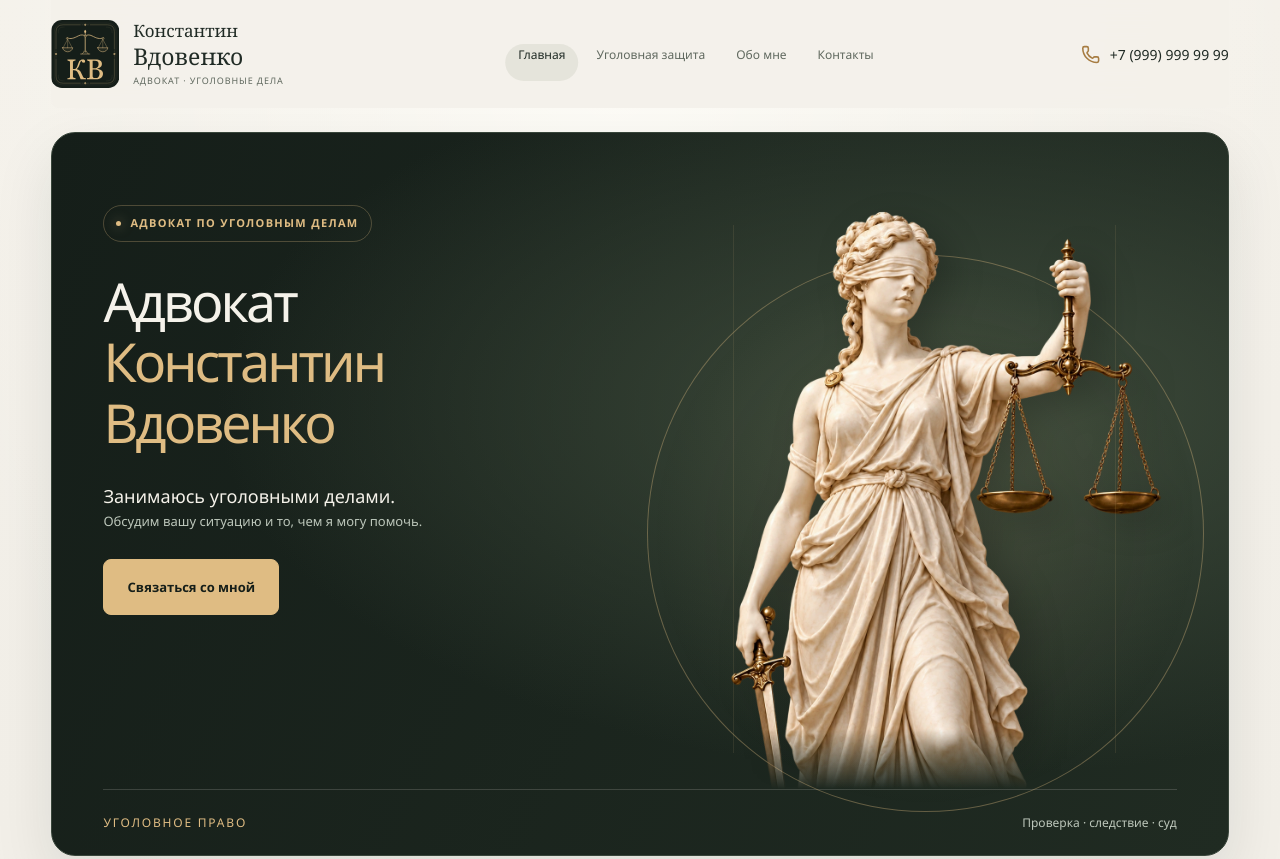
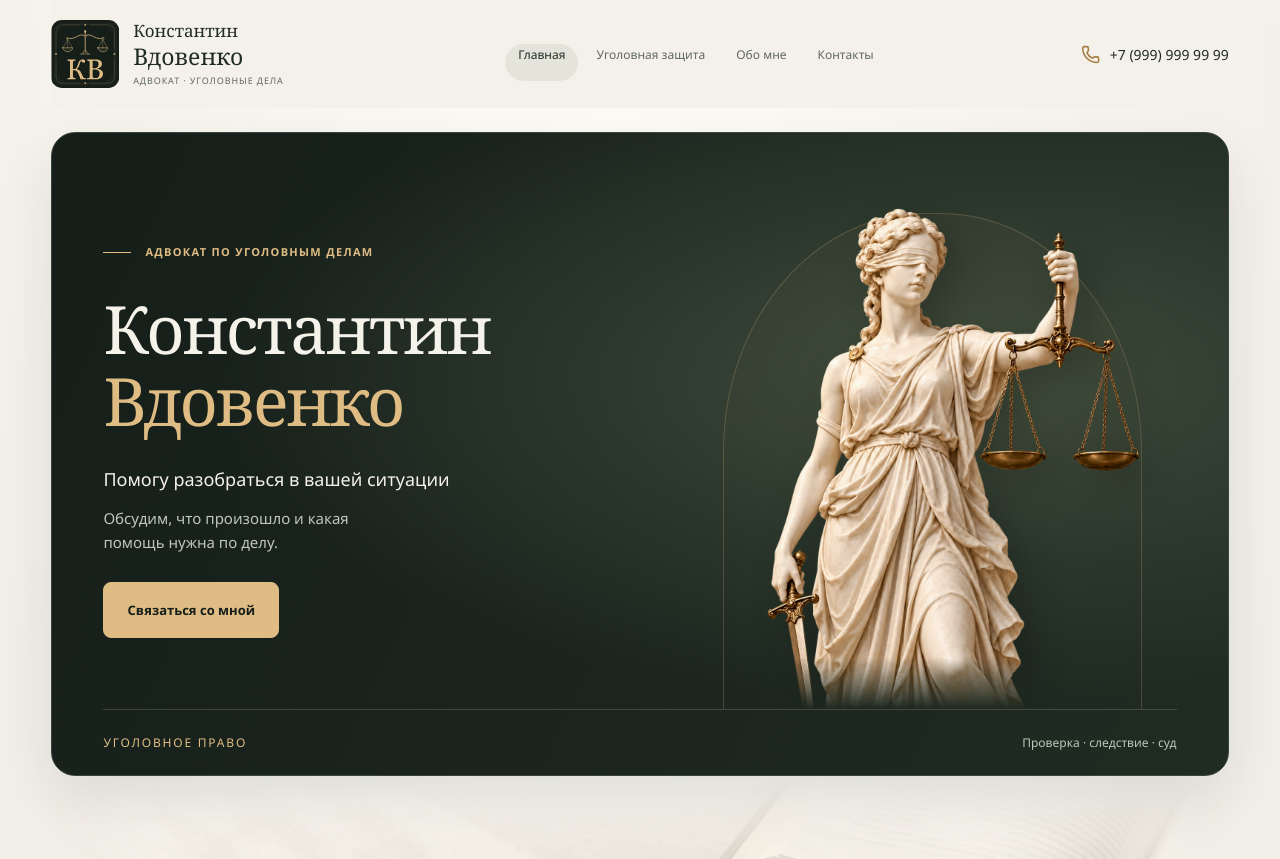
Before and after one commit to Aleks-man/advokat-vdovenko, a React (Vite) app in the folder front/: page / in a window 1280 px wide. Shown: the top 859 px of the page. Built offline with nearby package versions, Linux system fonts and the light colour scheme; a web font is replaced by a local one.

Commit message:
style: refine hero composition and attorney name typography

```diff
--- a/front/src/components/Hero/Hero.css
+++ b/front/src/components/Hero/Hero.css
@@ -1,6 +1,6 @@
 .hero {
   display: grid;
-  grid-template-columns: 1.08fr 1fr;
+  grid-template-columns: 1.15fr 1fr;
   column-gap: 24px;
   position: relative;
   isolation: isolate;
@@ -16,53 +16,55 @@
   box-shadow: 0 24px 60px rgb(21 30 25 / 10%);
 }
 .hero-copy {
-  padding: 16px 0 40px;
+  padding: 40px 0 56px;
+  align-self: center;
   position: relative;
   z-index: 2;
 }
 .hero-copy .eyebrow {
-  display: inline-flex;
+  display: flex;
   align-items: center;
-  gap: 9px;
-  padding: 9px 12px;
-  border: 1px solid rgb(223 188 131 / 28%);
-  border-radius: 40px;
+  gap: 14px;
   color: var(--accent-light);
-  font-size: 11px;
   letter-spacing: 0.12em;
 }
-.status-dot {
-  width: 5px;
-  height: 5px;
+.hero-copy .eyebrow::before {
+  content: '';
+  width: 28px;
+  height: 1px;
   flex-shrink: 0;
-  border-radius: 50%;
-  background: var(--accent-light);
-  box-shadow: 0 0 12px rgb(223 188 131 / 60%);
+  background: currentColor;
 }
 .hero h1 {
-  margin-top: 30px;
-  font-family: var(--display);
-  font-size: clamp(40px, 4.2vw, 64px);
-  font-weight: 500;
-  line-height: 1.13;
-  letter-spacing: -0.055em;
+  margin-top: 32px;
+  font-family: Georgia, 'Times New Roman', serif;
+  font-size: clamp(44px, 5.2vw, 76px);
+  font-weight: 400;
+  line-height: 1.08;
+  letter-spacing: -0.035em;
+}
+.hero h1 span,
+.hero h1 em {
+  display: block;
 }
 .hero h1 em {
-  font-weight: 400;
   font-style: normal;
   color: var(--accent-light);
 }
 .hero-description {
   margin-top: 28px;
+  max-width: 38ch;
   font-size: 18px;
-  font-weight: 500;
+  font-weight: 400;
   line-height: 1.6;
 }
 .hero-description span {
   display: block;
   color: var(--on-dark-muted);
   font-weight: 400;
-  font-size: 13px;
+  font-size: 15px;
+  margin-top: 12px;
+  max-width: 34ch;
 }
 .hero-actions {
   display: flex;
@@ -80,7 +82,7 @@
   background: #edce9e;
 }
 .hero-art {
-  min-height: 600px;
+  min-height: 520px;
   position: relative;
   isolation: isolate;
   align-self: stretch;
@@ -88,19 +90,11 @@
 .hero-art::before {
   content: '';
   position: absolute;
-  width: 110%;
-  aspect-ratio: 1;
-  top: 11%;
-  left: -5%;
-  border: 1px solid rgb(223 188 131 / 36%);
-  border-radius: 50%;
-  background: radial-gradient(circle, rgb(223 188 131 / 9%), transparent 70%);
-}
-.hero-art::after {
-  content: '';
-  position: absolute;
-  inset: 6% 12%;
-  border-inline: 1px solid rgb(223 188 131 / 10%);
+  inset: 24px 7% 0;
+  border: 1px solid rgb(223 188 131 / 22%);
+  border-bottom: 0;
+  border-radius: 48% 48% 0 0;
+  background: linear-gradient(180deg, rgb(223 188 131 / 4%), transparent 75%);
   pointer-events: none;
 }
 .hero-image {
@@ -136,10 +130,10 @@
     column-gap: 16px;
   }
   .hero-art {
-    min-height: 570px;
+    min-height: 460px;
   }
   .hero h1 {
-    font-size: clamp(36px, 4.5vw, 54px);
+    font-size: clamp(40px, 5.2vw, 60px);
   }
 }
 @media (max-width: 760px) {
@@ -153,12 +147,11 @@
     padding: 0;
   }
   .hero h1 {
-    font-size: clamp(32px, 7.6vw, 52px);
+    font-size: clamp(36px, 9vw, 58px);
     margin-top: 25px;
   }
   .hero-copy .eyebrow {
     font-size: 11px;
-    padding-inline: 10px;
     letter-spacing: 0.08em;
   }
   .hero .button {
@@ -174,10 +167,9 @@
     margin-top: 12px;
   }
   .hero-art::before {
-    width: min(100%, 260px);
-    top: 50%;
-    left: 50%;
-    transform: translate(-50%, -50%);
+    inset: 12px 12% 0;
+    max-width: 260px;
+    margin-inline: auto;
   }
   .hero-image {
     transform: none;
@@ -194,6 +186,6 @@
     padding-inline: var(--panel-inset);
   }
   .hero h1 {
-    font-size: 28px;
+    font-size: 34px;
   }
 }
--- a/front/src/components/Hero/Hero.tsx
+++ b/front/src/components/Hero/Hero.tsx
@@ -1,22 +1,20 @@
 import { Link } from 'react-router-dom'
+import { site } from '../../data/site'
 import justiceHero from '../../assets/justice-hero.webp'
 import './Hero.css'
 export function Hero() {
+  const [firstName, ...lastName] = site.name.split(' ')
   return (
     <section className="hero container">
       <div className="hero-copy">
-        <p className="eyebrow">
-          <span className="status-dot" /> Адвокат по уголовным делам
-        </p>
+        <p className="eyebrow">Адвокат по уголовным делам</p>
         <h1>
-          Адвокат
-          <br />
-          <em>Константин</em>
-          <br />
-          <em>Вдовенко</em>
+          <span>{firstName}</span>
+          <em>{lastName.join(' ')}</em>
         </h1>
         <p className="hero-description">
-          Занимаюсь уголовными делами.<span>Обсудим вашу ситуацию и то, чем я могу помочь.</span>
+          Помогу разобраться в вашей ситуации
+          <span>Обсудим, что произошло и какая помощь нужна по делу.</span>
         </p>
         <div className="hero-actions">
           <Link to="/contacts" className="button">
```
